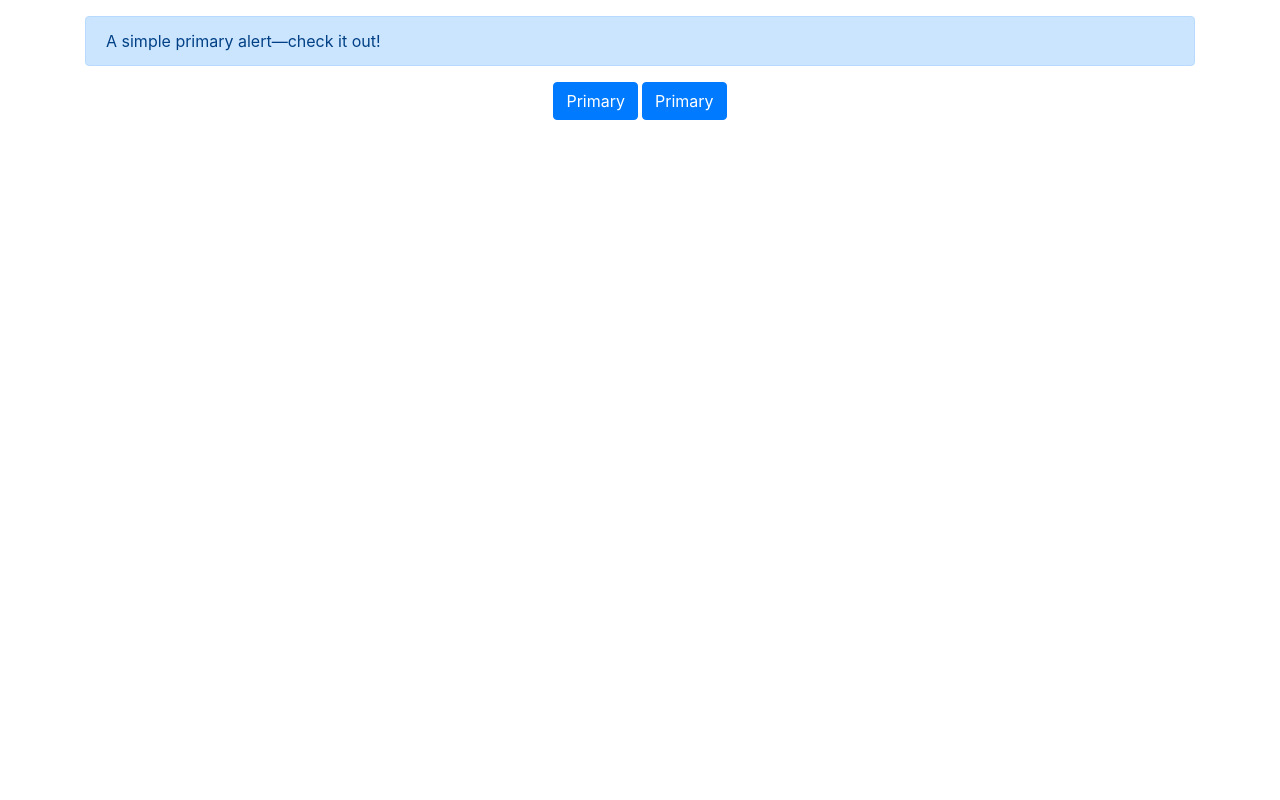
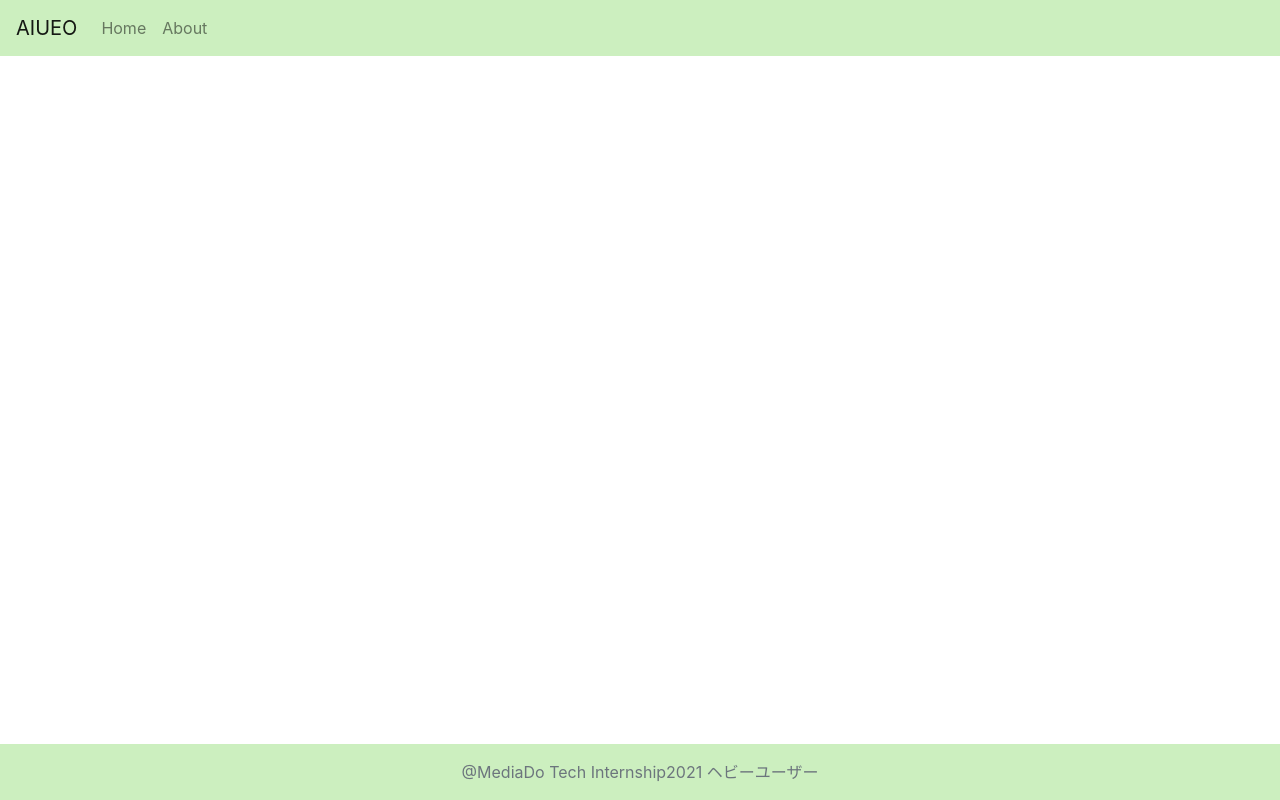
Before and after one commit to ryosuke8923/Media_do_Internship_2021, a Flask app: template templates/index.html in a window 1280 px wide. Run offline with Flask 2, Linux system fonts and the light colour scheme; the template is opened without the code that fills it, so the values that code supplies are empty; some libraries are stand-ins or nearby versions.

Commit message:
change header,footer

```diff
--- a/app.py
+++ b/app.py
@@ -3,7 +3,7 @@ from os.path import join, dirname
 from dotenv import load_dotenv
 import sys
 
-from flask import Flask
+from flask import Flask, render_template
 
 dotenv_path = join(dirname(__file__), '.env')
 load_dotenv(dotenv_path)
@@ -17,7 +17,7 @@ TOKEN = os.environ.get("TEST")
 def hello_world():
     ver = sys.version
     # target = os.environ.get('TARGET', 'World')
-    return 'Hello!{}\n'.format(TOKEN)
+    return render_template('index.html')
 
 if __name__ == "__main__":
     app.run(debug=True,host='0.0.0.0',port=int(os.environ.get('PORT', 8888)))
--- a/static/js/index.js
+++ b/static/js/index.js
@@ -17,8 +17,8 @@ const test = (arg) => {
     }
 };
 
-document.getElementsByTagName('button')[0].addEventListener('click', () => {
+// document.getElementsByTagName('button')[0].addEventListener('click', () => {
     // 命令を書く
-    test(3);
-    window.alert('Hello World!');
-});
+    // test(3);
+    // window.alert('Hello World!');
+// });
--- a/templates/index.html
+++ b/templates/index.html
@@ -17,20 +17,39 @@
 </head>
 
 <body>
-    <div class="container">
+    <!-- header -->
+    <header>
+        <nav class="navbar navbar-light navbar-expand-md " style="background-color: #ccefbf;">
+            <a class="navbar-brand" href="./index.html">
+                AIUEO
+            </a>
+            <button class="navbar-toggler" type="button" data-toggle="collapse" data-target="#responsiveMenu" aria-controls="responsiveMenu" aria-expanded="false" aria-label="Toggle navigation">
+                <span class="navbar-toggler-icon"></span>
+            </button>
+            <div class="collapse navbar-collapse" id="responsiveMenu">
+                <ul class="navbar-nav mr-auto">
+                    <li class="nav-item">
+                        <a class="nav-link" href="./">Home</a>
+                    </li>
+                    <li class="nav-item">
+                        <a class="nav-link" href="./">About</a>
+                    </li>
+                </ul>
+            </div>
+        </nav>
+    </header>
 
-        <div id="js-question" class="mt-3 alert alert-primary" role="alert">
-        A simple primary alert—check it out!
+
+    <!-- footer -->
+    <footer class="fixed-bottom" style="background-color:#ccefbf;">
+        <div class="container-fluid center-block">
+            <p class="text-muted text-center mt-3 mb-3">@MediaDo Tech Internship2021 ヘビーユーザー</p>
         </div>
-
-        <div class="d-flex justify-content-center">
-        <button type="button" class="btn btn-primary">Primary</button>
-        <button type="button" class="ml-1 btn btn-primary">Primary</button>
-        </div>
-
-    </div>
+    </footer>
     <script src="../static/js/index.js"></script>
-
+    <script src="https://code.jquery.com/jquery-3.3.1.slim.min.js" integrity="sha384-q8i/X+965DzO0rT7abK41JStQIAqVgRVzpbzo5smXKp4YfRvH+8abtTE1Pi6jizo" crossorigin="anonymous"></script>
+    <script src="https://cdnjs.cloudflare.com/ajax/libs/popper.js/1.14.7/umd/popper.min.js" integrity="sha384-UO2eT0CpHqdSJQ6hJty5KVphtPhzWj9WO1clHTMGa3JDZwrnQq4sF86dIHNDz0W1" crossorigin="anonymous"></script>
+    <script src="https://stackpath.bootstrapcdn.com/bootstrap/4.3.1/js/bootstrap.min.js" integrity="sha384-JjSmVgyd0p3pXB1rRibZUAYoIIy6OrQ6VrjIEaFf/nJGzIxFDsf4x0xIM+B07jRM" crossorigin="anonymous"></script>
 </body>
 
 </html>
```
